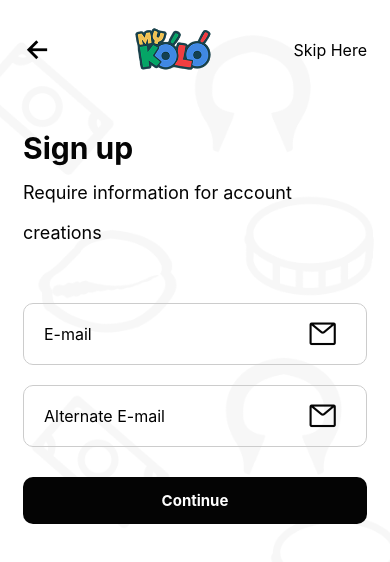
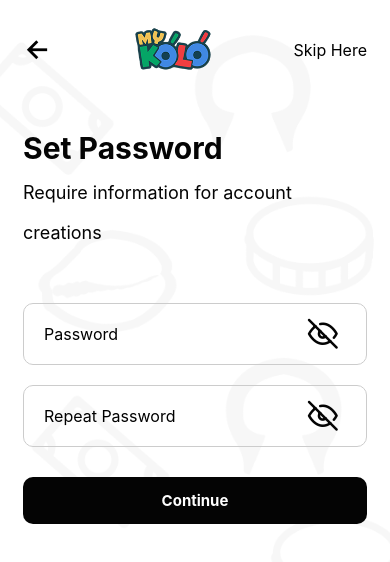
Before and after one commit to supacode/mykolo-frontend-app-react-native, a React Native app: screen / in a window 390 px wide. Shown: the top 562 px of the page. Built offline with nearby package versions, Linux system fonts and the light colour scheme.

Commit message:
Create password page

```diff
--- a/App.tsx
+++ b/App.tsx
@@ -1,9 +1,15 @@
-import React from 'react';
-import Authentication from './src/containers/Authentication';
-import SignupPage from './src/pages/Signup';
+import React, { Fragment } from 'react';
+
+import PasswordPage from './src/pages/Password';
+import EmailPage from './src/pages/Email';
 
 const App: React.FC = () => {
-  return <SignupPage />;
+  return (
+    <Fragment>
+      {/* <EmailPage /> */}
+      <PasswordPage />
+    </Fragment>
+  );
 };
 
 export default App;
--- a/src/components/AppInputGroup.tsx
+++ b/src/components/AppInputGroup.tsx
@@ -4,16 +4,16 @@
 
 import { colors } from '../assets/globals';
 
-const AppInputGroup: React.FC<{ iconName?: string }> = ({
+const AppInputGroup: React.FC<{ icon?: JSX.Element }> = ({
   children,
-  iconName,
+  icon,
 }) => {
+  const currentIcon = icon;
+
   return (
     <View style={styles.appInputGroup}>
-      <View style={{ width: iconName ? '85%' : '100%' }}>{children}</View>
-      {iconName && (
-        <AntDesign name={iconName} size={30} color={colors.accent} />
-      )}
+      <View style={{ width: icon ? '85%' : '100%' }}>{children}</View>
+      {icon && currentIcon}
     </View>
   );
 };
--- /dev/null
+++ b/src/pages/Email.tsx
@@ -0,0 +1,48 @@
+import React, { useState } from 'react';
+import { TextInput, View, StyleSheet } from 'react-native';
+import { AntDesign } from '@expo/vector-icons';
+
+import { colors, globalStyles } from '../assets/globals';
+import AppButton from '../components/AppButton';
+import AppInputGroup from '../components/AppInputGroup';
+import Authentication from '../containers/Authentication';
+
+const EmailPage: React.FC = () => {
+  const [currentIcon, setCurrentIcon] = useState(
+    <AntDesign name="mail" size={30} color={colors.accent} />,
+  );
+
+  return (
+    <Authentication
+      pageTitle="Sign up"
+      pageSubTitle="Require information for account creations"
+    >
+      <View style={styles.appContent}>
+        <AppInputGroup icon={currentIcon}>
+          <TextInput
+            style={globalStyles.appTextInput}
+            placeholder="E-mail"
+            keyboardType="email-address"
+          />
+        </AppInputGroup>
+        <AppInputGroup icon={currentIcon}>
+          <TextInput
+            style={globalStyles.appTextInput}
+            placeholder="Alternate E-mail"
+            keyboardType="email-address"
+          />
+        </AppInputGroup>
+      </View>
+
+      <AppButton text="Continue" />
+    </Authentication>
+  );
+};
+
+const styles = StyleSheet.create({
+  appContent: {
+    marginVertical: 20,
+  },
+});
+
+export default EmailPage;
--- a/src/pages/Signup.tsx
+++ b/src/pages/Password.tsx
@@ -1,30 +1,35 @@
-import React from 'react';
-import { TextInput, View, Image, StyleSheet } from 'react-native';
+import React, { useState } from 'react';
+import { TextInput, View, StyleSheet } from 'react-native';
+import { Feather } from '@expo/vector-icons';
 
-import { globalStyles } from '../assets/globals';
+import { colors, globalStyles } from '../assets/globals';
 import AppButton from '../components/AppButton';
 import AppInputGroup from '../components/AppInputGroup';
 import Authentication from '../containers/Authentication';
 
-const SignupPage: React.FC = () => {
+const PasswordPage: React.FC = () => {
+  const [currentIcon, setCurrentIcon] = useState(
+    <Feather name="eye-off" size={30} color={colors.accent} />,
+  );
+
   return (
     <Authentication
-      pageTitle="Sign up"
+      pageTitle="Set Password"
       pageSubTitle="Require information for account creations"
     >
       <View style={styles.appContent}>
-        <AppInputGroup iconName="mail">
+        <AppInputGroup icon={currentIcon}>
           <TextInput
             style={globalStyles.appTextInput}
-            placeholder="E-mail"
-            keyboardType="email-address"
+            placeholder="Password"
+            secureTextEntry={true}
           />
         </AppInputGroup>
-        <AppInputGroup iconName="mail">
+        <AppInputGroup icon={currentIcon}>
           <TextInput
             style={globalStyles.appTextInput}
-            placeholder="Alternate E-mail"
-            keyboardType="email-address"
+            secureTextEntry={true}
+            placeholder="Repeat Password"
           />
         </AppInputGroup>
       </View>
@@ -40,4 +45,4 @@
   },
 });
 
-export default SignupPage;
+export default PasswordPage;
```
